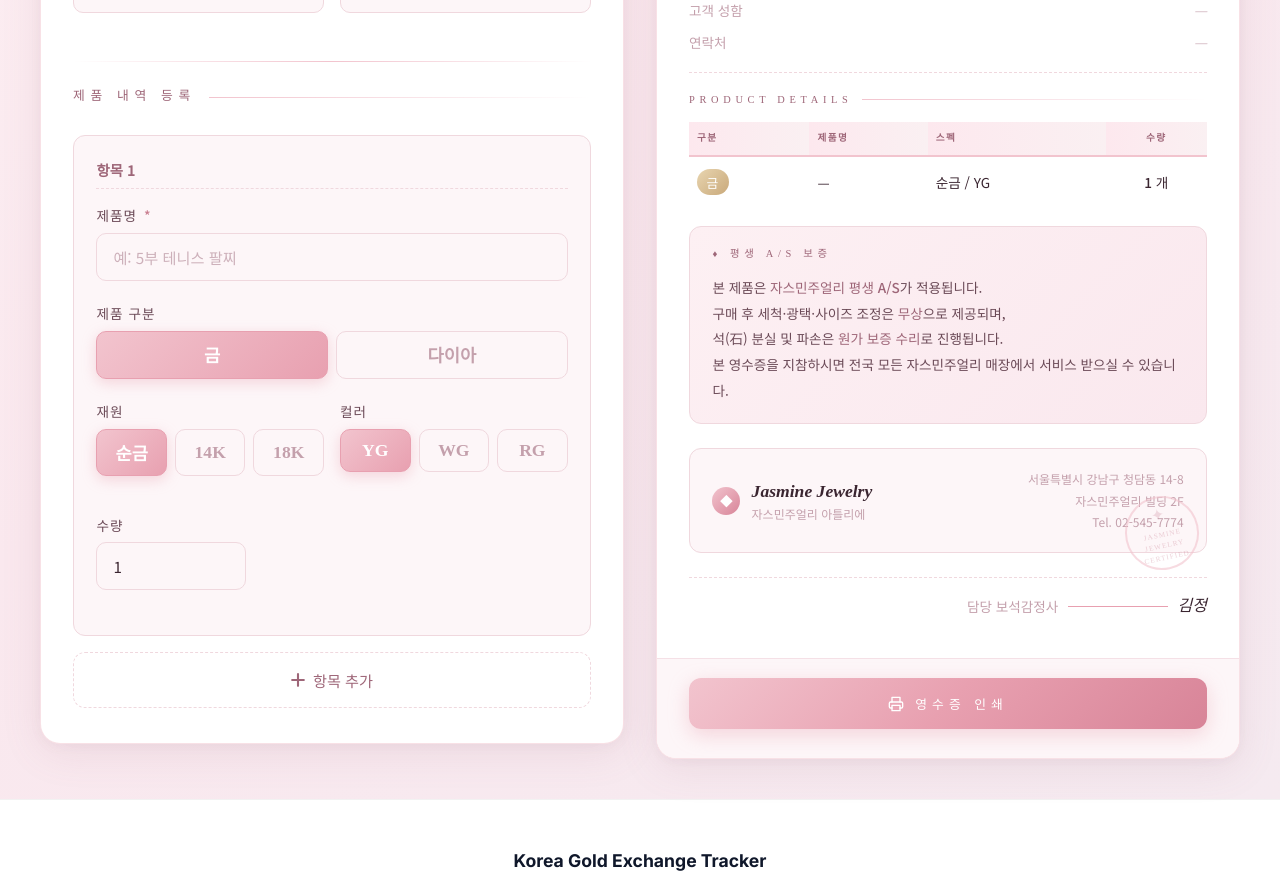
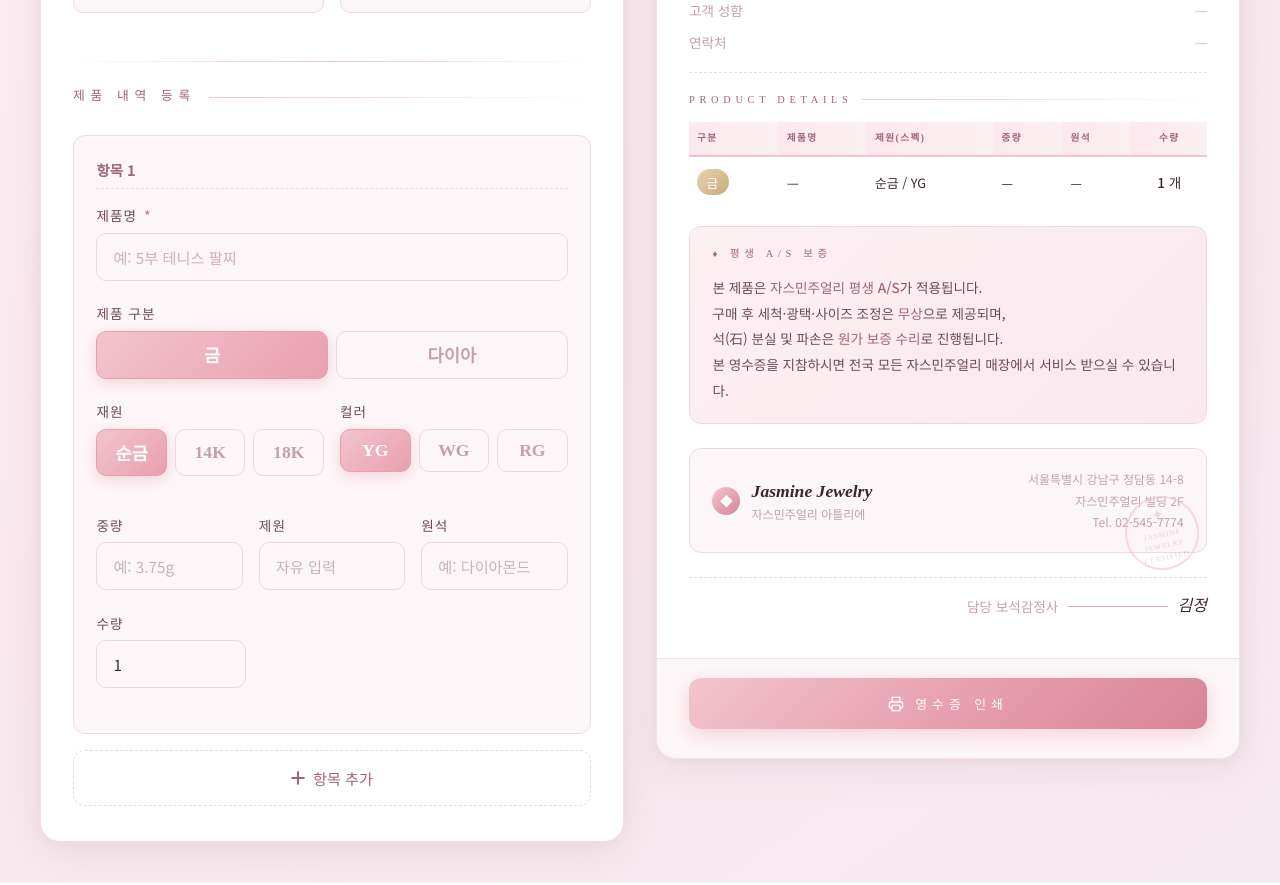
Before and after one commit to f1man/gold, a Next.js app: page /admin/invoice in a window 1280 px wide. Shown: the part 640-1525 px from the top of the page. Built offline with nearby package versions, Linux system fonts and the light colour scheme.

Commit message:
Add custom text fields (weight, specs, gemstone) to invoice items

```diff
--- a/src/app/admin/invoice/page.module.css
+++ b/src/app/admin/invoice/page.module.css
@@ -234,6 +234,9 @@
 
 /* Row 2-col */
 .row2 { display: grid; grid-template-columns: 1fr 1fr; gap: 1rem; }
+
+/* Row 3-col */
+.row3 { display: grid; grid-template-columns: 1fr 1fr 1fr; gap: 1rem; }
 
 /* ── RECEIPT PANEL ── */
 .receiptPanel {
--- a/src/app/admin/invoice/page.tsx
+++ b/src/app/admin/invoice/page.tsx
@@ -13,6 +13,9 @@ interface InvoiceItem {
   color?: string;
   size?: string;
   qty?: number;
+  weight?: string;
+  spec?: string;
+  gemstone?: string;
 }
 
 export default function InvoicePage() {
@@ -23,7 +26,7 @@ export default function InvoicePage() {
 
   // Dynamic Items
   const [items, setItems] = useState<InvoiceItem[]>([
-    { id: Date.now(), name: '', type: '금', material: '순금', color: 'YG' }
+    { id: Date.now(), name: '', type: '금', material: '순금', color: 'YG', weight: '', spec: '', gemstone: '' }
   ]);
 
   const [receiptNum, setReceiptNum] = useState('');
@@ -47,7 +50,7 @@ export default function InvoicePage() {
   };
 
   const addItem = () => {
-    setItems([...items, { id: Date.now(), name: '', type: '금', material: '순금', color: 'YG' }]);
+    setItems([...items, { id: Date.now(), name: '', type: '금', material: '순금', color: 'YG', weight: '', spec: '', gemstone: '' }]);
   };
 
   const removeItem = (id: number) => {
@@ -235,7 +238,40 @@ export default function InvoicePage() {
                 </div>
               )}
 
-              <div className={styles.formGroup} style={{ marginTop: '1rem' }}>
+              <div className={styles.row3} style={{ marginTop: '1rem' }}>
+                <div className={styles.formGroup}>
+                  <label>중량</label>
+                  <input
+                    type="text"
+                    className={styles.input}
+                    value={item.weight || ''}
+                    onChange={e => updateItem(item.id, 'weight', e.target.value)}
+                    placeholder="예: 3.75g"
+                  />
+                </div>
+                <div className={styles.formGroup}>
+                  <label>제원</label>
+                  <input
+                    type="text"
+                    className={styles.input}
+                    value={item.spec || ''}
+                    onChange={e => updateItem(item.id, 'spec', e.target.value)}
+                    placeholder="자유 입력"
+                  />
+                </div>
+                <div className={styles.formGroup}>
+                  <label>원석</label>
+                  <input
+                    type="text"
+                    className={styles.input}
+                    value={item.gemstone || ''}
+                    onChange={e => updateItem(item.id, 'gemstone', e.target.value)}
+                    placeholder="예: 다이아몬드"
+                  />
+                </div>
+              </div>
+
+              <div className={styles.formGroup}>
                 <label>수량</label>
                 <input
                   type="number"
@@ -310,15 +346,24 @@ export default function InvoicePage() {
                 <tr>
                   <th>구분</th>
                   <th>제품명</th>
-                  <th>스펙</th>
+                  <th>제원(스펙)</th>
+                  <th>중량</th>
+                  <th>원석</th>
                   <th style={{ textAlign: 'center' }}>수량</th>
                 </tr>
               </thead>
               <tbody>
                 {items.length === 0 ? (
-                  <tr className={styles.noData}><td colSpan={4}>등록된 제품이 없습니다</td></tr>
+                  <tr className={styles.noData}><td colSpan={6}>등록된 제품이 없습니다</td></tr>
                 ) : (
-                  items.map(item => (
+                  items.map(item => {
+                    const getSpec = () => {
+                      let text = item.type === '금' ? `${item.material} / ${item.color}` : item.size;
+                      if (item.spec) text += ` / ${item.spec}`;
+                      return text;
+                    };
+
+                    return (
                       <tr key={item.id}>
                         <td>
                           <span className={`${styles.badge} ${item.type === '금' ? styles.badgeMaterial : ''}`}>
@@ -326,14 +371,15 @@ export default function InvoicePage() {
                           </span>
                         </td>
                         <td>{item.name || '—'}</td>
-                      <td>
-                        {item.type === '금' ? `${item.material} / ${item.color}` : item.size}
-                      </td>
+                        <td style={{ fontSize: '0.8rem' }}>{getSpec()}</td>
+                        <td style={{ fontSize: '0.8rem' }}>{item.weight || '—'}</td>
+                        <td style={{ fontSize: '0.8rem' }}>{item.gemstone || '—'}</td>
                         <td style={{ textAlign: 'center', fontWeight: 500 }}>
                           {item.qty || 1} 개
                         </td>
                       </tr>
-                  ))
+                    );
+                  })
                 )}
               </tbody>
             </table>
```
Lines whose indentation alone changed are shown as unchanged.
